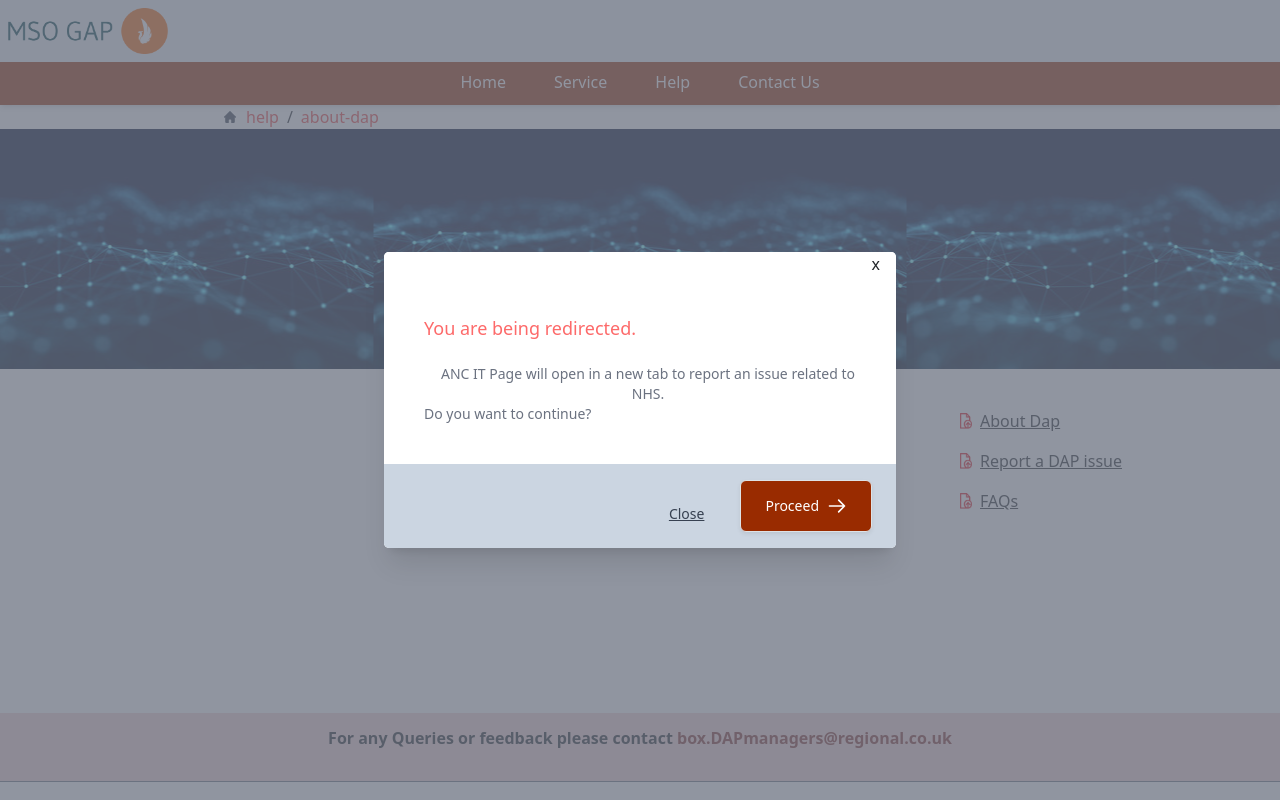
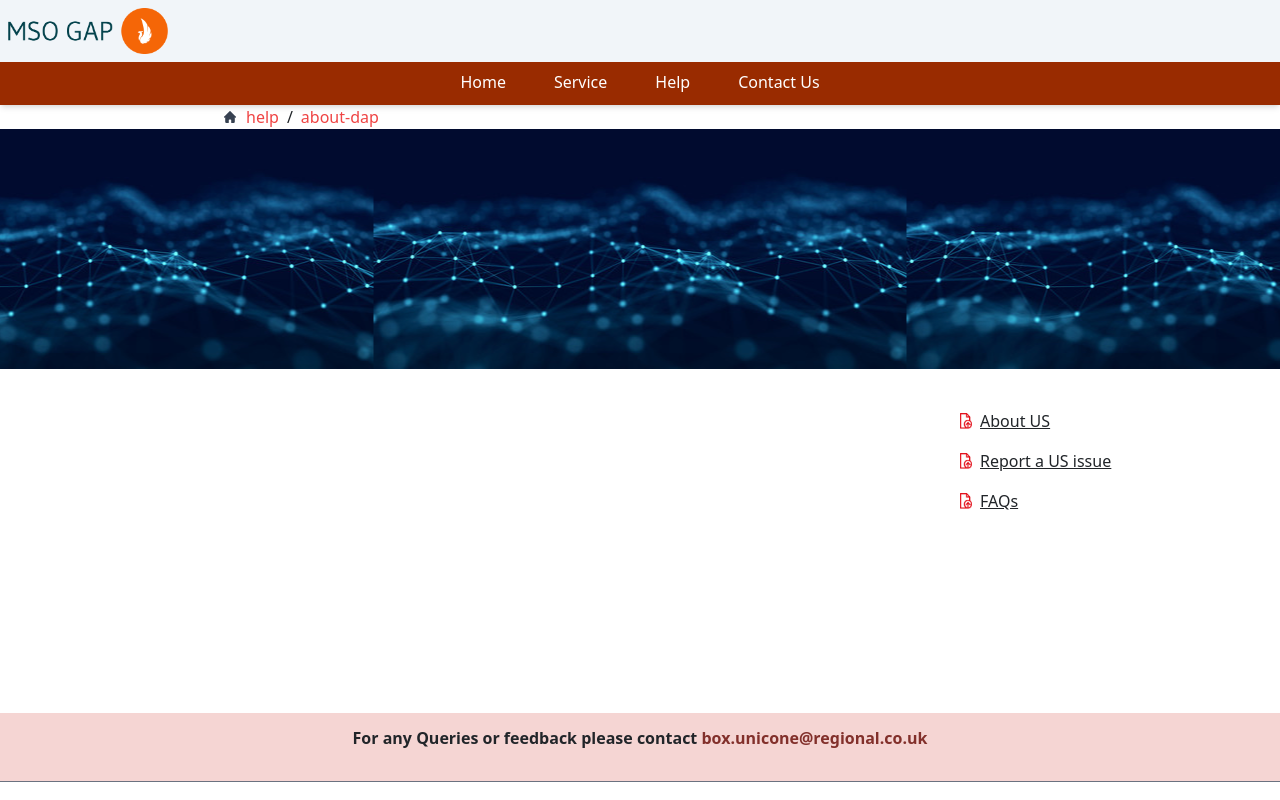
Before and after one commit to deveshksrivastava/my-app-react-ts, a React (Create React App) app: page /help/about-dap in a window 1280 px wide. Shown: the top 800 px of the page. Built offline with nearby package versions, Linux system fonts and the light colour scheme; a small style sheet from the web is missing.

Commit message:
fixig merge conflict

```diff
--- a/src/valuable/Header.tsx
+++ b/src/valuable/Header.tsx
@@ -50,11 +50,11 @@ const navLinks: NavLinkProps[] = [
     path: '/help/:abc',
     dropdown: [
       {
-        title: 'About DAP',
+        title: 'About US',
         path: '/help/about-dap'
       },
       {
-        title: 'Report a DAP issue',
+        title: 'Report a US issue',
         path: '/help/report-a-dap-issue'
       },
       {
--- a/src/valuable/contact.tsx
+++ b/src/valuable/contact.tsx
@@ -2,11 +2,11 @@ import React, { useState } from 'react';
 
 const Contact = () => {
   return (
-    <div className='min-h-[calc(100vh-24vh)]'>
+    <div className="min-h-[calc(100vh-24vh)]">
       <div className=" bg-[#e3dfdf] w-full text-center pb-3  ">
         <h2 className="py-5 font-bold">
           Do you want to get in touch with us ? feel free to email us at
-          <span className="text-[#82302b] underline ml-2">.box.DAPmanagers@nationalgrideso.com </span>
+          <span className="text-[#82302b] underline ml-2">help!@google.com </span>
         </h2>
       </div>
     </div>
--- a/src/valuable/footer.tsx
+++ b/src/valuable/footer.tsx
@@ -4,7 +4,7 @@ const Footer = () => {
     <div className=" bg-[#f5d5d3] w-full text-center pb-3 border-b  border-gray-500 ">
       <h2 className="py-3 font-bold">
         For any Queries or feedback please contact
-        <span className="text-[#82302b]"> box.DAPmanagers@regional.co.uk </span>
+        <span className="text-[#82302b]"> box.unicone@regional.co.uk </span>
       </h2>
     </div>
   );
--- a/src/valuable/help.tsx
+++ b/src/valuable/help.tsx
@@ -32,10 +32,10 @@ const Help = () => {
   ];
   useEffect(() => {
     // Check if the pathname meets the condition to open the modal
-    if (path[0] === 'about-dap') {
+    if (path[0] === 'about-us') {
       openModal()
     }
-    if(path[0] === 'report-a-dap-issue'){
+    if(path[0] === 'report-a-us-issue'){
       openModalhealth()
     }
   },[location.pathname]);
--- a/src/valuable/pages/banner.tsx
+++ b/src/valuable/pages/banner.tsx
@@ -1,7 +1,6 @@
-import React,{useState} from 'react';
+import React, { useState } from 'react';
 import { Link } from 'react-router-dom';
 import logo from '../../images/file_files.png';
-
 
 interface AccordionProps {
   title: string;
@@ -18,10 +17,7 @@ const Accordion: React.FC<AccordionProps> = ({ title, content }) => {
   return (
     <div className="w-full mx-auto mt-8">
       <div className="border border-gray-300 rounded">
-        <div
-          className="flex items-center justify-between px-4 py-2 cursor-pointer"
-          onClick={toggleAccordion}
-        >
+        <div className="flex items-center justify-between px-4 py-2 cursor-pointer" onClick={toggleAccordion}>
           <div className="font-semibold">{title}</div>
           <div className="text-gray-600">{isOpen ? '▲' : '▼'}</div>
         </div>
@@ -39,13 +35,12 @@ interface BannerProps {
   accordionData: AccordionProps[];
 }
 
-
-const Banner:React.FC<BannerProps> = ({path,accordionData}) => {
+const Banner: React.FC<BannerProps> = ({ path, accordionData }) => {
   console.log(path);
 
   return (
     <>
-      <div className={`h-60 ${path ==='faqs' ? 'bg-mso-logo' : 'bg-banner-logo'} w-300 flex  bg-center `}></div>
+      <div className={`h-60 ${path === 'faqs' ? 'bg-mso-logo' : 'bg-banner-logo'} w-300 flex  bg-center `}></div>
       <div className="w-full flex ">
         <div className="w-[65%] max-w-4xl  relative m-auto  sm:pl-[14rem]">
           <div className="max-w-7xl items-center justify-center ">
@@ -55,39 +50,33 @@ const Banner:React.FC<BannerProps> = ({path,accordionData}) => {
                   <div className="absolute  justify-center w-full bg-white    p-10 mb-10 text-center">
                     <h1 className="text-2xl font-bold  ">Frequntly Asked Questions</h1>
                   </div>
-
                 </div>
                 <div className="px-10 py-10 ">
-
                   <div className=" py-3   justify ">
-
                     {accordionData.map((item, index) => (
                       <Accordion key={index} title={item.title} content={item.content} />
                     ))}
                   </div>
-                  <div className='w-[200px] m-auto rounded p-2 items-start bg-red-500 text-center'>
-
+                  <div className="w-[200px] m-auto rounded p-2 items-start bg-red-500 text-center">
                     <span>Request for data upload </span>
                   </div>
                 </div>
               </>
             )}
-
           </div>
-
         </div>
         {/* side bar */}
         <div className="w-[25%] mt-10 hidden md:flex flex-col overflow-hidden underline gap-3 ">
-            <Link to={'/help/about-dap'} className="flex items-center gap-2 m-0 ">
-              <img src={logo} className="w-3 h-4" alt='scr'/>
-              About Dap
+          <Link to={'/help/about-us'} className="flex items-center gap-2 m-0 ">
+            <img src={logo} className="w-3 h-4" alt="scr" />
+            About US
           </Link>
-            <Link to={'/help/report-a-dap-issue'} className="flex items-center gap-2 m-0 ">
-              <img src={logo} className="w-3 h-4" alt='scr'/>
-              Report a DAP issue
+          <Link to={'/help/report-a-us-issue'} className="flex items-center gap-2 m-0 ">
+            <img src={logo} className="w-3 h-4" alt="scr" />
+            Report a US issue
           </Link>
           <Link to={'/help/faqs'} className="flex items-center gap-2 m-0 ">
-              <img src={logo} className="w-3 h-4" alt='scr'/>
+            <img src={logo} className="w-3 h-4" alt="scr" />
             FAQs
           </Link>
         </div>
--- a/src/valuable/pages/servicebanner.tsx
+++ b/src/valuable/pages/servicebanner.tsx
@@ -9,7 +9,9 @@ const ServiceBanner: React.FC<BannerProps> = ({ path }) => {
 
   return (
     <>
-      <div className={`h-60 ${path ==='request-advanced-analytics-enviornment' ? 'bg-mso-logo' : 'bg-banner-logo'} w-300 flex  bg-center `}></div>
+      <div
+        className={`h-60 ${path === 'request-advanced-analytics-enviornment' ? 'bg-mso-logo' : 'bg-banner-logo'} w-300 flex  bg-center `}
+      ></div>
       <div className="w-full flex ">
         <div className="w-[65%] max-w-4xl  relative m-auto pl-[14rem]">
           <div className="max-w-7xl items-center justify-center ">
@@ -17,7 +19,7 @@ const ServiceBanner: React.FC<BannerProps> = ({ path }) => {
               <>
                 <div className="flex items-center  justify-center ">
                   <div className="absolute  justify-center w-full bg-white    p-10 mb-20 text-center">
-                    <h1 className="text-2xl font-bold  ">Advanced Analytics Environment(AAE)</h1>
+                    <h1 className="text-2xl font-bold  ">Advanced Analytics Subject(AAS)</h1>
                   </div>
                   <img className="absolute  items-center " src={logo} alt="logo" />
                 </div>
@@ -31,7 +33,6 @@ const ServiceBanner: React.FC<BannerProps> = ({ path }) => {
                       competitive examinations. In Paragraph Completion Questions, a paragraph is generally given by the
                       author in which some statements will be missing which has to be answered by the students.
                     </p>
-
                   </div>
                   <div className=" justify ">
                     <h2 className="font-bold py-1">
@@ -42,16 +43,14 @@ const ServiceBanner: React.FC<BannerProps> = ({ path }) => {
                       competitive examinations. In Paragraph Completion Questions, a paragraph is generally given by the
                       author in which some statements will be missing which has to be answered by the students.
                     </p>
-
                   </div>
-                  <div className='w-[200px] m-auto rounded p-2 items-start bg-red-500 text-center'>
-
+                  <div className="w-[200px] m-auto rounded p-2 items-start bg-red-500 text-center">
                     <span>Request for data upload </span>
                   </div>
                 </div>
               </>
-            ):
-            path=== 'request-data-update'?(<>
+            ) : path === 'request-data-update' ? (
+              <>
                 <div className="flex items-center  justify-center ">
                   <div className="absolute  justify-center w-full bg-white  p-10 mb-20 text-center">
                     <h1 className="text-2xl font-bold  ">Request for Data Upload</h1>
@@ -68,7 +67,6 @@ const ServiceBanner: React.FC<BannerProps> = ({ path }) => {
                       competitive examinations. In Paragraph Completion Questions, a paragraph is generally given by the
                       author in which some statements will be missing which has to be answered by the students.
                     </p>
-
                   </div>
                   <div className=" py-1 justify ">
                     <h2 className="font-bold ">
@@ -79,26 +77,25 @@ const ServiceBanner: React.FC<BannerProps> = ({ path }) => {
                       competitive examinations. In Paragraph Completion Questions, a paragraph is generally given by the
                       author in which some statements will be missing which has to be answered by the students.
                     </p>
-
                   </div>
-                  <div className='w-[200px] m-auto rounded p-2 items-start bg-red-500 text-center'>
-
+                  <div className="w-[200px] m-auto rounded p-2 items-start bg-red-500 text-center">
                     <span>Request for data upload </span>
                   </div>
                 </div>
-            </>)
-            :(<>''</>)}
+              </>
+            ) : (
+              <>''</>
+            )}
           </div>
-
         </div>
         {/* side bar */}
         <div className="w-[25%] mt-10 hidden md:flex flex-col overflow-hidden underline gap-3 ">
           <Link to={'/service/request-advanced-analytics-enviornment'} className="flex items-center gap-2 m-0 ">
-              <img src={logo} className="w-3 h-4" alt='scr'/>
+            <img src={logo} className="w-3 h-4" alt="scr" />
             request-advanced-analytics-enviornment
           </Link>
           <Link to={'/service/request-data-update'} className="flex items-center gap-2 m-0 ">
-              <img src={logo} className="w-3 h-4" alt='scr'/>
+            <img src={logo} className="w-3 h-4" alt="scr" />
             request-data-update
           </Link>
         </div>
```
Lines whose indentation alone changed are shown as unchanged.
